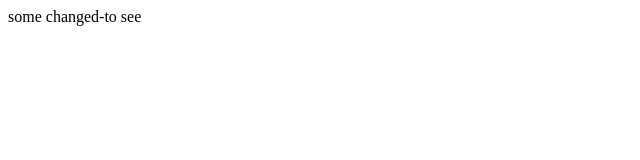
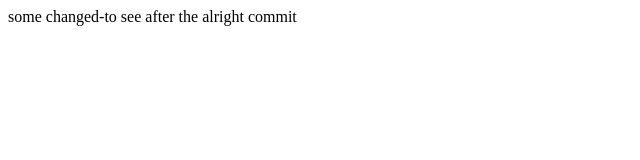
Before and after one commit to Amir-hexabells/first-git-repo, a plain HTML site: page index.html in a window 1280 px wide. Shown: the whole page, without its empty margins (0-640 px from the left). Drawn offline with Linux system fonts and the light colour scheme.

Commit message:
now fine

```diff
--- a/index.html
+++ b/index.html
@@ -9,6 +9,7 @@
 <body>
 
     some changed-to see
+    after the alright commit
 
 </body>
 </html>
```
